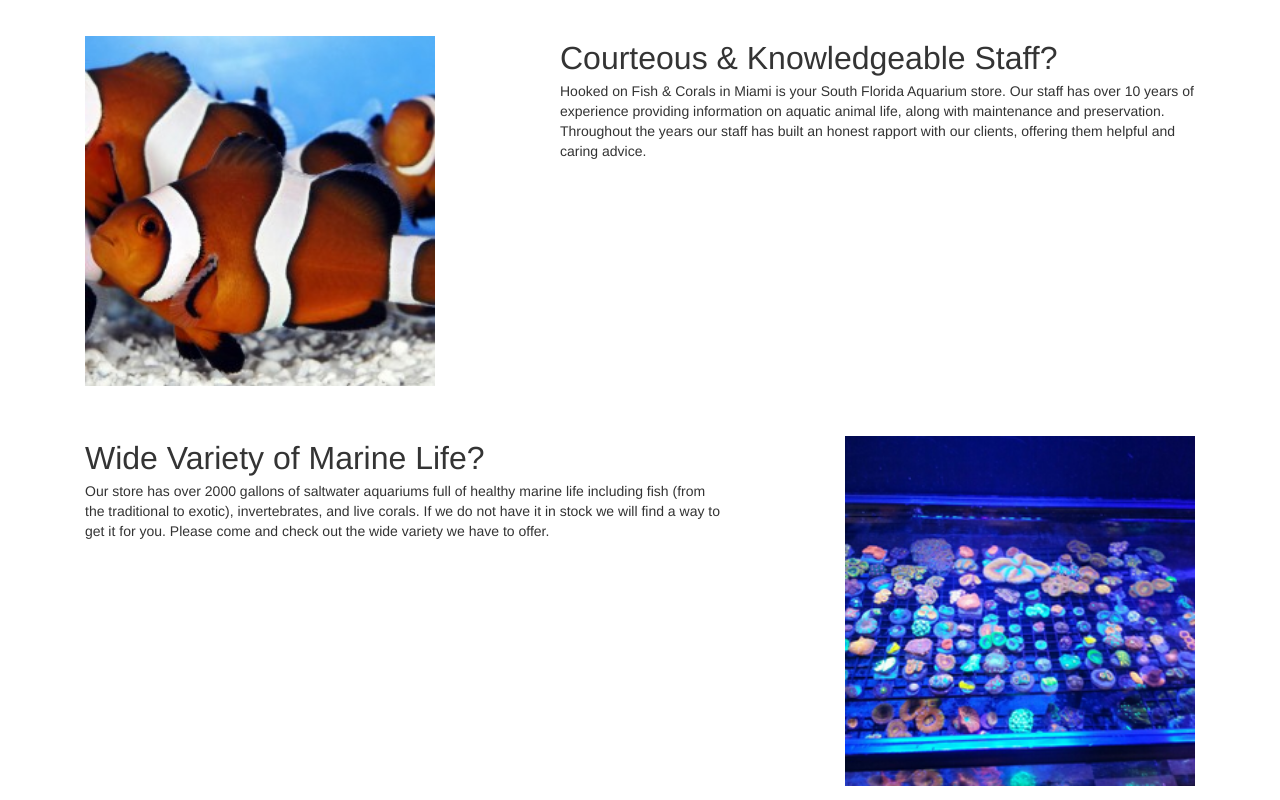
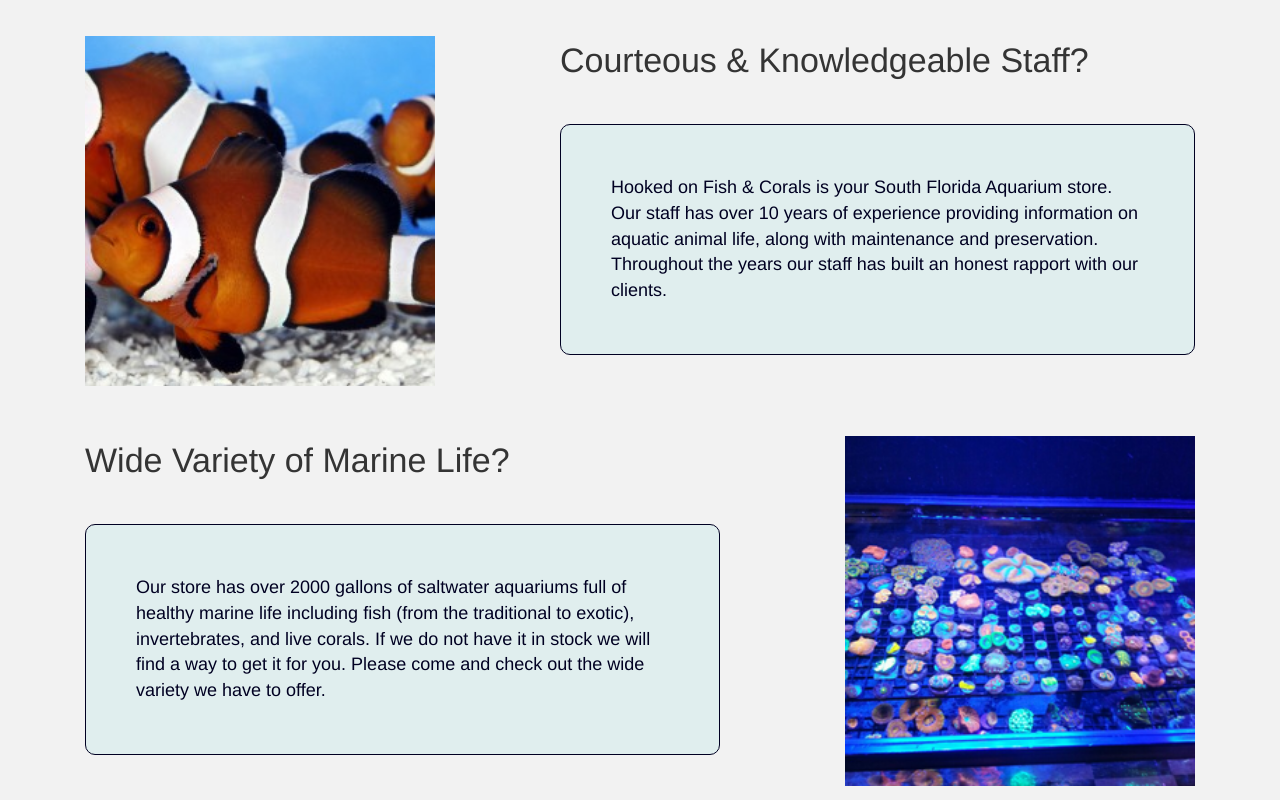
Before and after one commit to loken73/loken73.github.io, a plain HTML site: page about.html in a window 1280 px wide. Shown: the part 1060-1860 px from the top of the page. Drawn offline with nearby package versions, Linux system fonts and the light colour scheme.

Commit message:
finished rough draft of about page

```diff
--- a/about.html
+++ b/about.html
@@ -118,10 +118,10 @@
           <div class="questions" id="why-us">What sets us apart?</div>
 
           <div class="row">
-            <img class="col-sm-4" src="img/clownfish.jpg" alt="A clownfish">
+            <img class="col-sm-4 hidden-xs" src="img/clownfish.jpg" alt="A clownfish">
             <div class="sub-sections col-sm-7 col-sm-offset-1">
               <div class="questions sub-section-title">Courteous & Knowledgeable Staff?</div>
-              <div class="facts">Hooked on Fish & Corals in Miami is your South Florida Aquarium store. Our staff has over 10 years of experience providing information on aquatic animal life, along with maintenance and preservation. Throughout the years our staff has built an honest rapport with our clients, offering them helpful and caring advice.</div>
+              <div class="facts">Hooked on Fish & Corals is your South Florida Aquarium store. Our staff has over 10 years of experience providing information on aquatic animal life, along with maintenance and preservation. Throughout the years our staff has built an honest rapport with our clients.</div>
             </div>
           </div>
 
@@ -130,11 +130,11 @@
               <div class="questions sub-section-title">Wide Variety of Marine Life?</div>
               <div class="facts">Our store has over 2000 gallons of saltwater aquariums full of healthy marine life including fish (from the traditional to exotic), invertebrates, and live corals. If we do not have it in stock we will find a way to get it for you. Please come and check out the wide variety we have to offer.</div>
             </div>
-            <img class=" col-sm-offset-1 col-sm-4" src="img/coral-display.jpg" alt="A clownfish">
+            <img class=" col-sm-offset-1 col-sm-4 hidden-xs" src="img/coral-display.jpg" alt="A clownfish">
           </div>
 
           <div class="row">
-            <img class="col-sm-4" src="img/clownfish.jpg" alt="A clownfish">
+            <img class="col-sm-4 hidden-xs" src="img/clownfish.jpg" alt="A clownfish">
             <div class="sub-sections  col-sm-offset-1 col-sm-7">
               <div class="questions sub-section-title">How about supplies?</div>
               <div class="facts">Hooked on Fish & Corals has the widest variety of aquarium products and supplies for your aquatic care needs. Our staff will be able to let you know exactly will help you choose the right products for your specific aquarium.</div>
@@ -146,7 +146,7 @@
               <div class="questions sub-section-title">Want a little something special?</div>
               <div class="facts">Hooked on Fish & Corals actually specializes in custom aquariums including complete set up (optional monthly maintenance can be added on). Come in with an idea and we will do what everything in our power to make your vision a reality.</div>
             </div>
-            <img class="col-sm-offset-1 col-sm-4" src="img/coral-display.jpg" alt="A clownfish">
+            <img class="col-sm-offset-1 col-sm-4 hidden-xs" src="img/coral-display.jpg" alt="A clownfish">
           </div>
 
         </div>
--- a/css/about.css
+++ b/css/about.css
@@ -1,5 +1,10 @@
+body {
+    background-color: #F2F2F2;
+}
+
 img {
     display: inline;
+    border-radius: 10px;
 }
 
 #about {
@@ -29,9 +34,25 @@ img {
 }
 
 .sub-section-title{
-    font-size: 32px;
+    font-size: 34px;
+    margin-bottom: 40px;
 }
 
 .row {
     margin: 50px 0;
 }
+
+.facts {
+    font-size: 18px;
+    border: solid 1px #000022;
+    color: #000022;
+    border-radius: 10px;
+    box-sizing: border-box;
+    padding: 50px;
+    background-color: #E0EEEE;
+}
+
+/*Greens
+color: #435D36
+background-color: #C5E3BF
+*/
```
Also changed, not shown: css/header-footer.css (+1 -8 lines).
